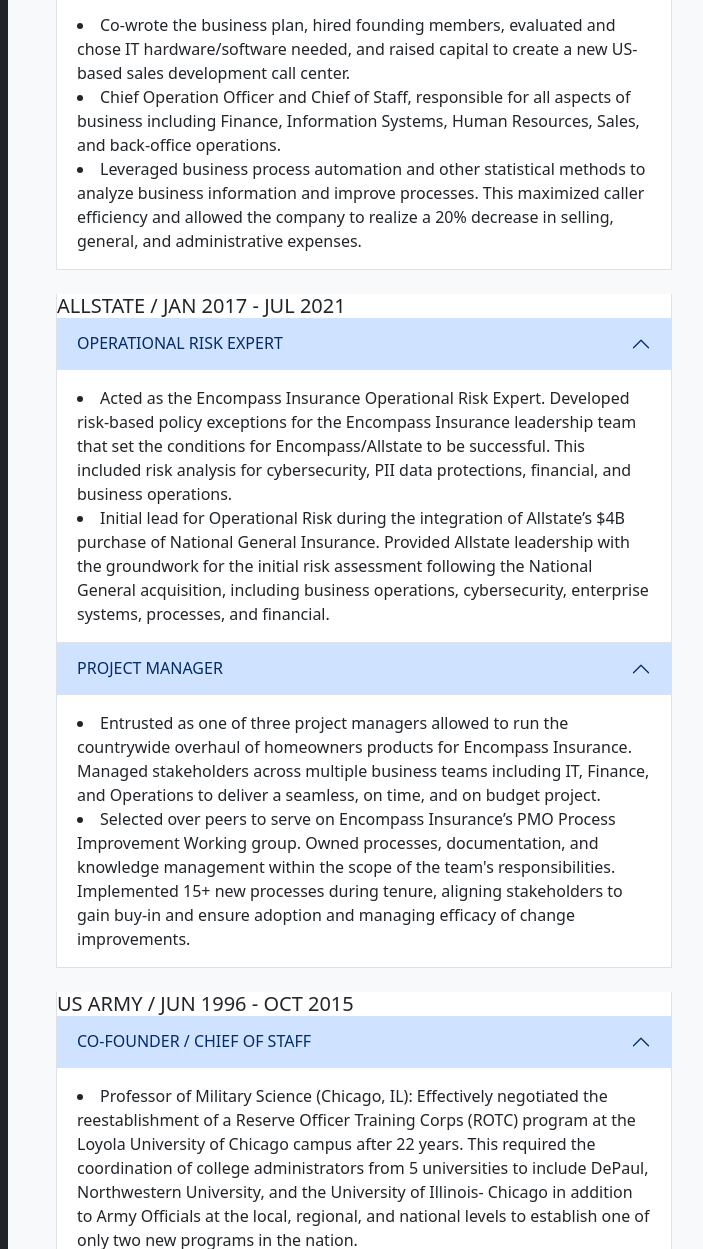
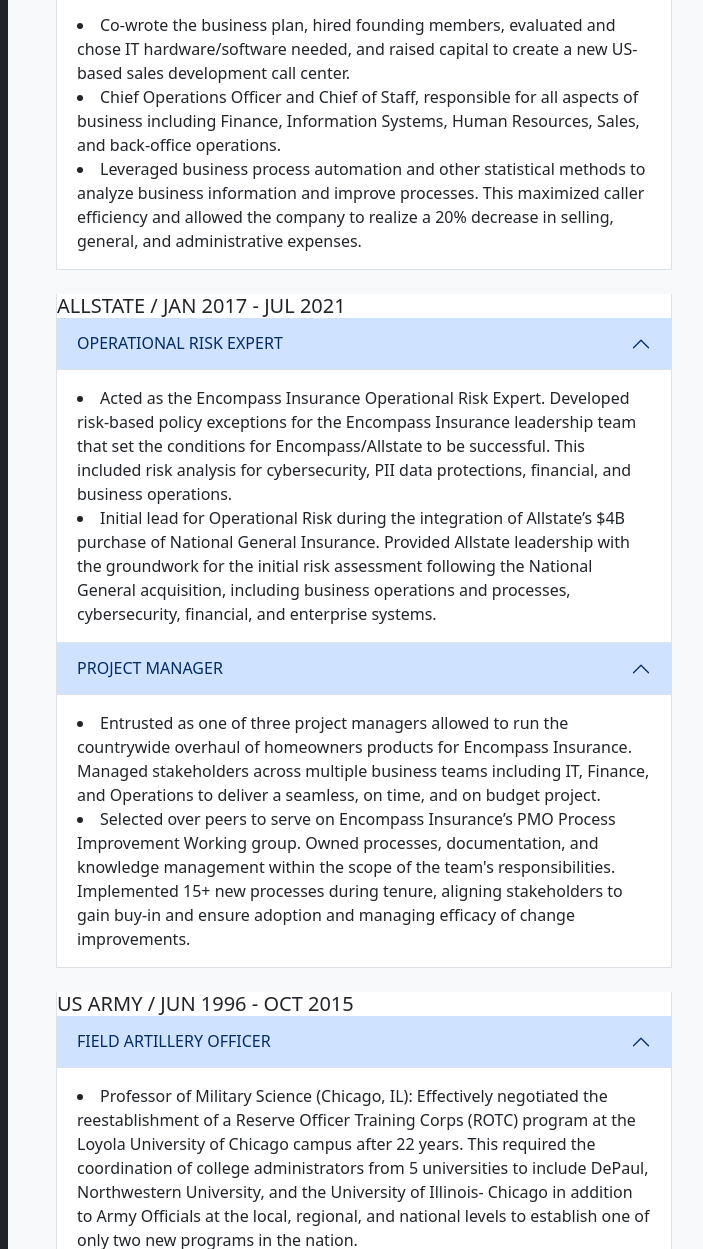
Before and after one commit to KoB8096/thomas-burrell, a plain HTML site: page index.html in a window 1280 px wide. Shown: the part 404-1653 px from the top of the page, 454-1157 px from the left. Drawn offline with nearby package versions, Linux system fonts and the light colour scheme.

Commit message:
Update index.html
Mom's changes

```diff
--- a/index.html
+++ b/index.html
@@ -96,7 +96,7 @@
                             <div class="accordion-body">
                                 <li>Co-wrote the business plan, hired founding members, evaluated and chose IT hardware/software needed, and raised capital to create a new US-based sales development call center.
                                 </li>
-                                <li>Chief Operation Officer and Chief of Staff, responsible for all aspects of business including Finance, Information Systems, Human Resources, Sales, and back-office operations.</li>
+                                <li>Chief Operations Officer and Chief of Staff, responsible for all aspects of business including Finance, Information Systems, Human Resources, Sales, and back-office operations.</li>
                                 <li>Leveraged business process automation and other statistical methods to analyze business information and improve processes. This maximized caller efficiency and allowed the company to realize a 20% decrease in selling, general, and administrative expenses.</li>
                             </div>
                           </div>
@@ -111,7 +111,7 @@
                           <div id="collapseTwo" class="accordion-collapse show" aria-labelledby="headingTwo" data-bs-parent="#headingTwo">
                             <div class="accordion-body">
                               <li>Acted as the Encompass Insurance Operational Risk Expert. Developed risk-based policy exceptions for the Encompass Insurance leadership team that set the conditions for Encompass/Allstate to be successful. This included risk analysis for cybersecurity, PII data protections, financial, and business operations.</li>
-                              <li>Initial lead for Operational Risk during the integration of Allstate’s $4B purchase of National General Insurance. Provided Allstate leadership with the groundwork for the initial risk assessment following the National General acquisition, including business operations, cybersecurity, enterprise systems, processes, and financial.</li>
+                              <li>Initial lead for Operational Risk during the integration of Allstate’s $4B purchase of National General Insurance. Provided Allstate leadership with the groundwork for the initial risk assessment following the National General acquisition, including business operations and processes, cybersecurity, financial, and enterprise systems.</li>
                             </div>
                           </div>
                         </div>
@@ -132,14 +132,14 @@
                         <div class="accordion-item">
                             <h5 class="accordion-header text-uppercase" id="headingFour">us army / jun 1996 - oct 2015
                             <button class="text-uppercase accordion-button" type="button" data-bs-toggle="collapse" data-bs-target="#collapseFour" aria-expanded="false" aria-controls="collapseFour">
-                                co-founder / chief of staff
+                                field artillery officer
                             </button>
                             </h5>
                             <div id="collapseFour" class="accordion-collapse show" aria-labelledby="headingfour" data-bs-parent="#headingFour">
                             <div class="accordion-body">
                                 <li>Professor of Military Science (Chicago, IL): Effectively negotiated the reestablishment of a Reserve Officer Training Corps (ROTC) program at the Loyola University of Chicago campus after 22 years. This required the coordination of college administrators from 5 universities to include DePaul, Northwestern University, and the University of Illinois- Chicago in addition to Army Officials at the local, regional, and national levels to establish one of only two new programs in the nation.
                                 </li>
-                                <li>Brigade Executive Officer (Ft. Knox, KY): Senior Program Manager in an ROTC Brigade consisting of over 3000 cadets in 250 ROTC across 5 states in the Midwest. Managed marketing, recruitment, finance, and operations of organization.</li>
+                                <li>Brigade Executive Officer (Ft. Knox, KY): Senior Program Manager in an ROTC Brigade consisting of over 3000 cadets in 250 ROTC programs across 5 states in the Midwest. Managed marketing, recruitment, finance, and operations of organization.</li>
                                 <li>Battalion Executive Officer (Kandahar, Afghanistan and Ft. Campbell, KY): Second in command of a 600-soldier Field Artillery Battalion Task Force deployed to destroy Taliban and protect the citizens in Kandahar, Afghanistan.  Worked with local Afghan leaders to improve their infrastructure and quality of life.</li>
                                 <li>Joint Operations Center Chief (Bagram, Afghanistan and Ft. Campbell, KY): Integrated and led a 30+ leadership team who provided real time command and control capabilities to the Commanding General of all United States Forces in Afghanistan. Collected, assimilated, and developed consumable intelligence and operational information at the executive level in a real time environment for 12 months.</li>
                                 <li>Aide-de-Camp to the Deputy Commanding General of US Army North (Ft. Sam Houston, TX): Supported the development of the plan to evacuate the City of New Orleans in response to Hurricanes Katrina and Rita. Coordinated transportation to include buses, trains, and planes. Integral in reestablishing lines of communication between local, state, and federal officials.</li>
```
